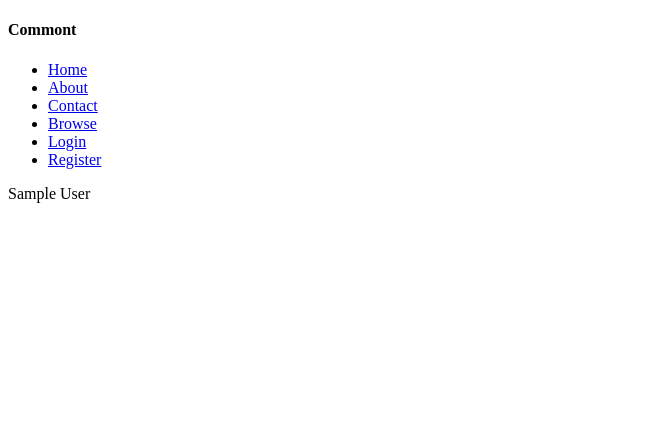
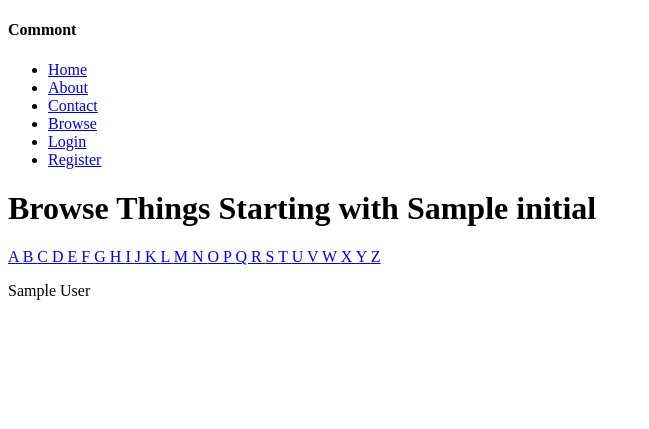
Before and after one commit to dzikri/hellowebapp, a Django app: template hellowebapp/collection/templates/search.html in a window 1280 px wide. Shown: the top 429 px of the page, without its empty margins (0-649 px from the left). Run offline with Django 3.2, Linux system fonts and the light colour scheme; the template is opened without the code that fills it: most values are stand-ins (such as "Sample title", 1, 10 or a date in 2020).

Commit message:
finish browse functionality

```diff
--- a/hellowebapp/collection/templates/search.html
+++ b/hellowebapp/collection/templates/search.html
@@ -3,7 +3,18 @@
 {% block title %}Search - {{ block.super }}{% endblock %}
 
 {% block content %}
+    <h1>Browse Things{% if initial %} Starting with {{ initial }}{% endif %}</h1>
+
+    {% for letter in 'abcdefghijklmnopqrstuvwxyz' %}
+        <a href="{% url 'browse_by_name' initial=letter|upper %}" {% if initial = letter %}class="active"{% endif %}>
+            {{ letter|upper }}
+        </a>
+    {% endfor %}
+
     {% for quote in quotes %}
         <p>{{ quote.author }}</p>
+    {% empty %}
+        <p>Sorry, I can't find anything starting with {{ initial }}</p>
     {% endfor %}
+
 {% endblock %}
--- a/hellowebapp/collection/views.py
+++ b/hellowebapp/collection/views.py
@@ -61,7 +61,7 @@
 
 def browse_by_name(request, initial = None):
     if initial:
-        quotes = Quote.objects.filter(name__istartswith = initial).order_by('author')
+        quotes = Quote.objects.filter(text = initial).order_by('author')
     else :
         quotes = Quote.objects.all().order_by('author')
 
--- a/hellowebapp/hellowebapp/urls.py
+++ b/hellowebapp/hellowebapp/urls.py
@@ -16,7 +16,7 @@
 
 from django.conf.urls import url, patterns, include
 from django.contrib import admin
-from django.views.generic import TemplateView
+from django.views.generic import TemplateView, RedirectView
 from django.contrib.auth.views import (
     password_reset,
     password_reset_done,
@@ -31,6 +31,9 @@
     url(r'^$', views.index, name='home'),
     url(r'^about/$', TemplateView.as_view(template_name='about.html'), name='about'),
     url(r'^contact/$', TemplateView.as_view(template_name="contact.html"), name='contact'),
+
+    # URLs for individual quotes
+    url(r'^quote/$', RedirectView( pattern_name='browse')),
     url(r'^quote/(?P<slug>[-\w]+)/$', views.quote_detail, name='quote_detail'),
     url(r'^quote/(?P<slug>[-\w]+)/edit/$', views.edit_quote, name='edit_quote'),
 
@@ -45,6 +48,7 @@
     url(r'^accounts/create-quote/$', views.create_quote, name='registration_create_quote'),
 
     # Browse all quotes
+    url(r'^browse/$', RedirectView.as_view( pattern_name='browse')),
     url(r'^browse/name/$', views.browse_by_name, name="browse"),
     url(r'^browse/name/(?P<initial>[-\w]+)/$', views.browse_by_name, name='browse_by_name'),
 
--- a/hellowebapp/test.js
+++ /dev/null
@@ -1,3 +0,0 @@
-for(var i = 99; i > 0; i++){
-    console.log(100 - i)
-}
```
